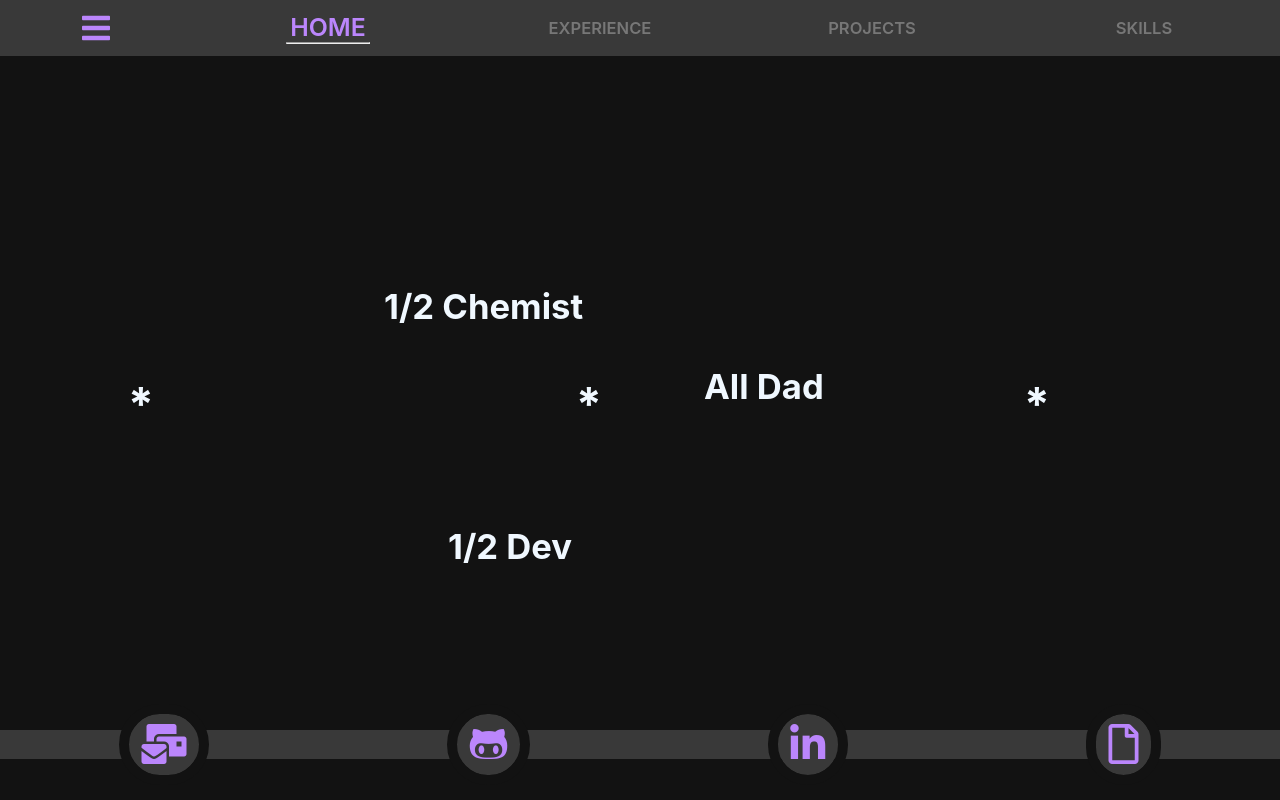
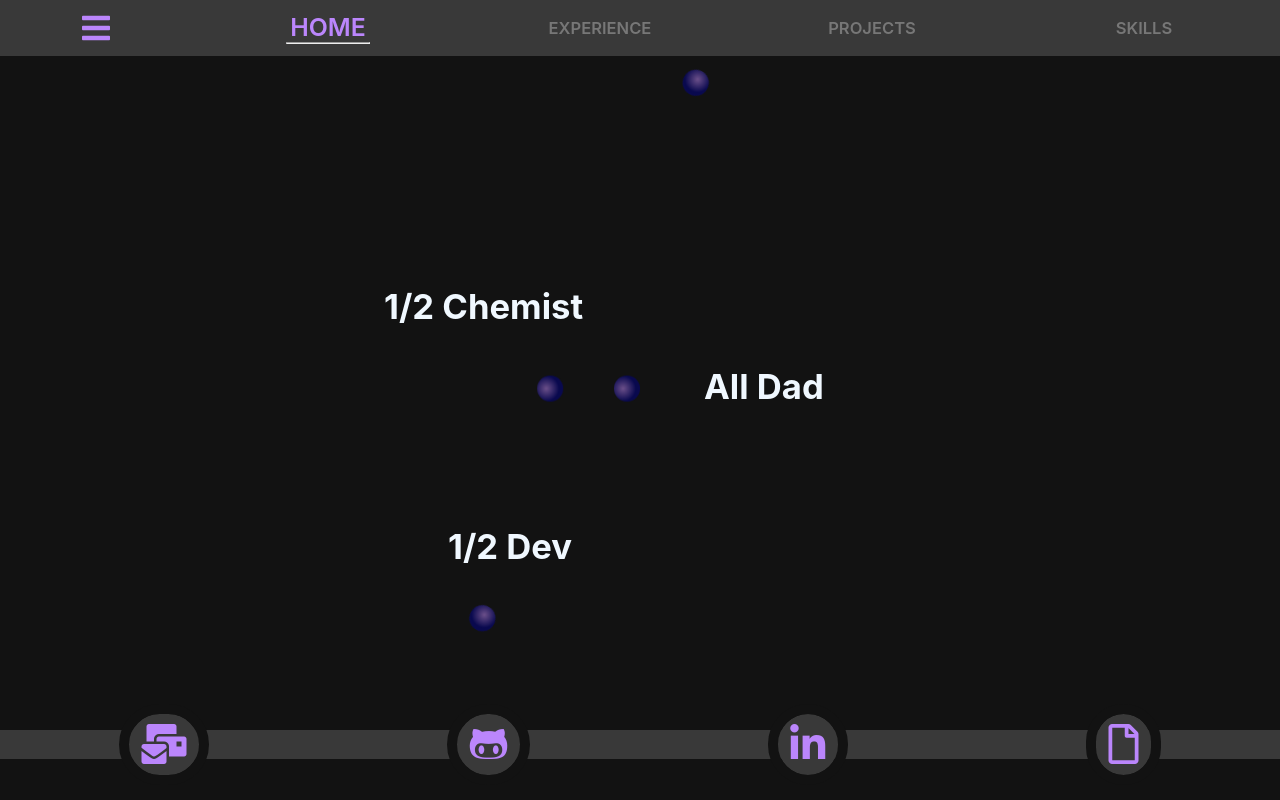
Before and after one commit to ionicprototype/LandingPage, a React (Create React App) app: page /home in a window 1280 px wide. Built offline with nearby package versions, Linux system fonts and the light colour scheme.

Commit message:
Refactor ContentSelector * to Spheres
 - Create electronSpheres utility to manage moving sphere starting info

 - Add CSS for sphere gradient (dark/light) mode

 - Add rotation orbit for spheres (ContentSelectorStyles.css)

```diff
--- a/src/components/ContentSelector.js
+++ b/src/components/ContentSelector.js
@@ -3,45 +3,30 @@ import React, { useState } from 'react';
 import { v4 as uuidv4 } from 'uuid';
 // Utilities
 import addKeyFrames from '../utilities/addKeyFrame';
+import ellipseValues from '../utilities/electronSpheres';
 // CSS
 import '../styles/ContentSelectorStyles.css';
 
 function ContentSelector(props) {
 
+  const { darkTheme } = props;
+
   const [ isOrbit, setOrbit ] = useState(true);
-  const ellipseValues = [
-    {
-      animationName: ["ellipseHorz-0", "ellipseVer-0"], // [0] controls horizontal animation name, [1] sets vertical animation name
-      cycleTime: ["3s", "6s"], // animation cycle times: [0] = horizontal motion, [1] = vertical motion
-      startValue: [ 80, 43], // [0] absolute (x,y) position on page in left, top
-      lengthValue: [ 40, 30], // lengthValue[0] = aValue of ellipse, [1] = bValue of ellipse
-      text: "*"
-    },
-    {
-      animationName: ["ellipseHorz-1", "ellipseVer-1"], // [0] controls horizontal animation name, [1] sets vertical animation name
-      cycleTime: ["3s", "6s"], // animation cycle times: [0] = horizontal motion, [1] = vertical motion
-      startValue: [ 10, 43], // [0] absolute (x,y) position on page in left, top
-      lengthValue: [ 40, 30], // lengthValue[0] = aValue of ellipse, [1] = bValue of ellipse
-      text: "*"
-    },
-    {
-      animationName: ["ellipseHorz-2", "ellipseVer-2"], // [0] controls horizontal animation name, [1] sets vertical animation name
-      cycleTime: ["1s", "2s"], // animation cycle times: [0] = horizontal motion, [1] = vertical motion
-      startValue: [ 45, 43], // [0] absolute (x,y) position on page in left, top
-      lengthValue: [ 4, 5], // lengthValue[0] = aValue of ellipse, [1] = bValue of ellipse
-      text: "*"
-    }
-  ];
+  addKeyFrames(ellipseValues);
 
   const toggleOrbit = () => {
-    addKeyFrames(ellipseValues);
+
     setOrbit(!isOrbit);
   }
 
   const ellipseMap = ellipseValues.map(ellipse => (
-    <div key={uuidv4()}>
-      <div className="containerHorz" style={{ top: `${ellipse.startValue[1]}%`, left: `${ellipse.startValue[0]}%`, animation: `${isOrbit ? `${ellipse.cycleTime[0]} ${ellipse.animationName[0]} alternate linear infinite` : "none"}`}}>
-        <h1 className="containerVert" style={{ animation: `${isOrbit ? `${ellipse.cycleTime[1]} ${ellipse.animationName[1]} infinite` : "none"}`}}>{ellipse.text}</h1>
+    <div key={uuidv4()} >
+      <div className="containerHorz" style={{ top: `${ellipse.startValue[1]}%`, left: `${ellipse.startValue[0]}%`, animation: `${isOrbit ? `${ellipse.cycleTime[0]}s ${ellipse.animationName[0]} alternate linear infinite` : "none"}`}}>
+        <div className="containerVert" style={{ animation: `${isOrbit ? `${ellipse.cycleTime[1]}s ${ellipse.animationName[1]} infinite` : "none"}`}}>
+          <div className={`electron ${darkTheme && 'dark'}`} style={{ animation: `${isOrbit ? `elecOrbit ${ellipse.cycleTime[1]}s linear infinite` : "none"}` }}  ></div>
+          {/* style={{ animation: `${isOrbit ? `linear ${ellipse.animationName[2]} 8s infinite` : "none"}` }} */}
+          {ellipse.text}
+        </div>
       </div>
     </div>
   ));
@@ -49,10 +34,9 @@ function ContentSelector(props) {
   return (
       <div className="ContentSelector" onClick={toggleOrbit}>
         <div className="orbitWrapper">
-          <h2 style={{ position: "absolute", top: "25vh", left: "30vw" }}>1/2 Chemist</h2>
-          <h2 style={{ position: "absolute", top: "35vh", left: "55vw" }}>All Dad</h2>
-          <h2 style={{ position: "absolute", top: "55vh", left: "35vw" }}>1/2 Dev</h2>
-          <div style={{ position: "absolute", top: "43vh", left: "50vw" }}></div>
+          <h2 style={{ position: "absolute", top: "25vh", left: "30vw", zIndex: "10" }}>1/2 Chemist</h2>
+          <h2 style={{ position: "absolute", top: "35vh", left: "55vw", zIndex: "10" }}>All Dad</h2>
+          <h2 style={{ position: "absolute", top: "55vh", left: "35vw", zIndex: "10" }}>1/2 Dev</h2>
           {ellipseMap}
         </div>
       </div>
--- a/src/styles/ColorStyles.css
+++ b/src/styles/ColorStyles.css
@@ -1,5 +1,5 @@
 /**
-* CSS that controls color/dark mode
+* CSS that controls color for light/dark mode
 */
 
 /*
@@ -89,6 +89,15 @@ hr.dark {
 .CardProjects-FooterIcon.dark {
   color: #393939;
 }
+/*
+ * CSS for ContentSelector elements
+ */
+.electron {
+  background: radial-gradient(circle at 65% 30%, #D3BB88 3%, #B38D42 60%)
+}
+.electron.dark {
+  background: radial-gradient(circle at 65% 50%, #BB86FC 3%, darkblue 60%);
+}
 
 /*
  * CSS for Sidebar elements
--- a/src/styles/ContentSelectorStyles.css
+++ b/src/styles/ContentSelectorStyles.css
@@ -24,3 +24,18 @@
   width: auto;
   position: absolute;
 }
+
+.electron {
+  position: relative;
+  z-index: 0;
+  width: 2vw;
+  height: 2vw;
+  border-radius: 50%;
+  opacity: 50%;
+}
+
+@keyframes elecOrbit {
+  to {
+    transform: rotate(360deg);
+  }
+}
--- a/src/utilities/addKeyFrame.js
+++ b/src/utilities/addKeyFrame.js
@@ -18,8 +18,8 @@ function addKeyFrames(shapeObj) {
 
       const customSheet = contentStyle(idx);
       const xDirec = ellipse.startValue[0] < 50 ? true : false;
-      const framesHorz = `to { transform: translateX(${xDirec ? ellipse.lengthValue[0] * 2 : -ellipse.lengthValue[0] * 2}vw); };`;
-      const framesVert = `0% {
+      const framesHorzontal = `to { transform: translateX(${xDirec ? ellipse.lengthValue[0] * 2 : -ellipse.lengthValue[0] * 2}vw); };`;
+      const framesVertical = `0% {
         transform: translateY(0px);
         animation-timing-function: cubic-bezier(0,0,0,1);
       }
@@ -40,12 +40,10 @@ function addKeyFrames(shapeObj) {
         animation-timing-function: cubic-bezier(1,0,1,1);
       }`;
 
-      customSheet.insertRule(`@keyframes ${ellipse.animationName[0]} { ${framesHorz} }`, 0);
-      customSheet.insertRule(`@keyframes ${ellipse.animationName[1]} { ${framesVert} }`, 0);
-      return false;
+      customSheet.insertRule(`@keyframes ${ellipse.animationName[0]} { ${framesHorzontal} }`, 0);
+      customSheet.insertRule(`@keyframes ${ellipse.animationName[1]} { ${framesVertical} }`, 0);
+      return true;
     });
-  } else {
-    //if they exist, do nothing
   }
 
 }
--- /dev/null
+++ b/src/utilities/electronSpheres.js
@@ -0,0 +1,32 @@
+const ellipseValues = [
+  {
+    animationName: ["ellipseHorz-0", "ellipseVer-0", "electronOrbit-0"], // [0] controls horizontal animation name, [1] sets vertical animation name
+    cycleTime: [ 3, 6], // animation cycle times: [0] = horizontal motion, [1] = vertical motion
+    startValue: [ 80, 43], // [0] absolute (x,y) position on page in left, top
+    lengthValue: [ 40, 30], // lengthValue[0] = aValue of ellipse, [1] = bValue of ellipse
+    text: " "
+  },
+  {
+    animationName: ["ellipseHorz-1", "ellipseVer-1", "electronOrbit-1"], // [0] controls horizontal animation name, [1] sets vertical animation name
+    cycleTime: [ 3, 6], // animation cycle times: [0] = horizontal motion, [1] = vertical motion
+    startValue: [ 10, 43], // [0] absolute (x,y) position on page in left, top
+    lengthValue: [ 40, 30], // lengthValue[0] = aValue of ellipse, [1] = bValue of ellipse
+    text: " "
+  },
+  {
+    animationName: ["ellipseHorz-2", "ellipseVer-2", "electronOrbit-2"], // [0] controls horizontal animation name, [1] sets vertical animation name
+    cycleTime: [ 1, 2], // animation cycle times: [0] = horizontal motion, [1] = vertical motion
+    startValue: [ 40, 43], // [0] absolute (x,y) position on page in left, top
+    lengthValue: [ 4, 5], // lengthValue[0] = aValue of ellipse, [1] = bValue of ellipse
+    text: " "
+  },
+  {
+    animationName: ["ellipseHorz-3", "ellipseVer-3", "electronOrbit-3"], // [0] controls horizontal animation name, [1] sets vertical animation name
+    cycleTime: [ 1, 2], // animation cycle times: [0] = horizontal motion, [1] = vertical motion
+    startValue: [ 50, 43], // [0] absolute (x,y) position on page in left, top
+    lengthValue: [ 4, 5], // lengthValue[0] = aValue of ellipse, [1] = bValue of ellipse
+    text: " "
+  }
+];
+
+export default ellipseValues;
```
